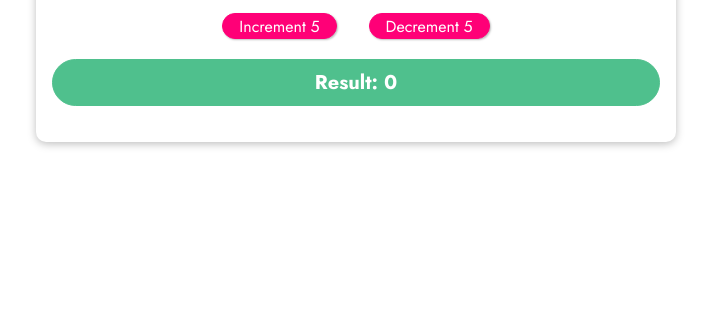
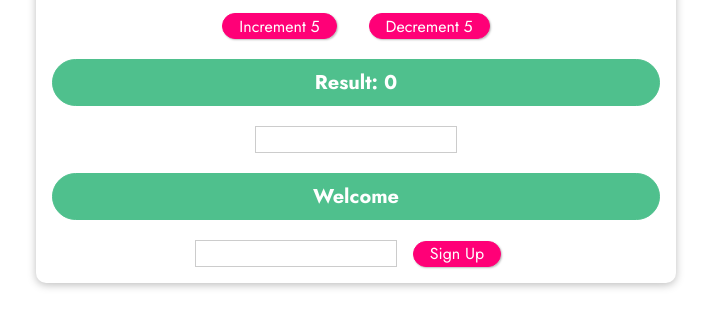
Before and after one commit to Anandhakrishnan1/Learn_UI, a plain HTML site: page Learn_VueJS/Eg-3/EventArguements.html in a window 1280 px wide. Shown: the part 286-614 px from the top of the page, without its empty margins (284-995 px from the left). Drawn offline with nearby package versions, Linux system fonts and the light colour scheme.

Commit message:
event modifiers

```diff
--- a/Learn_VueJS/Eg-3/EventArguements.html
+++ b/Learn_VueJS/Eg-3/EventArguements.html
@@ -21,6 +21,12 @@
       <button v-on:click="addCounter(5)">Increment 5</button>
       <button v-on:click="reduceCounter(5)">Decrement 5</button>
       <p>Result: {{ counter }}</p>
+      <input type="text" v-on:input="setName">
+      <p>Welcome {{ name }}</p>
+      <form v-on:submit.prevent="submitForm">
+        <input type="text">
+        <button>Sign Up</button>
+      </form>
     </section>
   </body>
 </html>
--- a/Learn_VueJS/Eg-3/app1.js
+++ b/Learn_VueJS/Eg-3/app1.js
@@ -2,6 +2,7 @@ const app = Vue.createApp({
     data() {
       return {
         counter: 0,
+        name : ''
       };
     },
     methods: {
@@ -10,6 +11,12 @@ const app = Vue.createApp({
       },
       reduceCounter(num) {
         this.counter = this.counter - num;
+      },
+      setName(event) {
+        this.name = event.target.value;
+      },
+      submitForm() {
+        alert('submitted !');
       }
     },
   });
```
